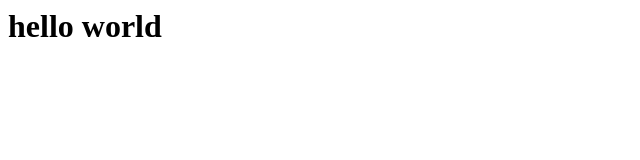
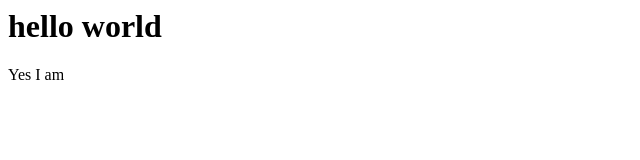
Before and after one commit to maack123/first-challenge, a plain HTML site: page index.html in a window 1280 px wide. Shown: the full height of the page, 0-640 px from the left. Drawn offline with Linux system fonts and the light colour scheme.

Commit message:
second comment

```diff
--- a/index.html
+++ b/index.html
@@ -1 +1,2 @@
 <h1>hello world</h1>
+<p>Yes I am</p>
```
